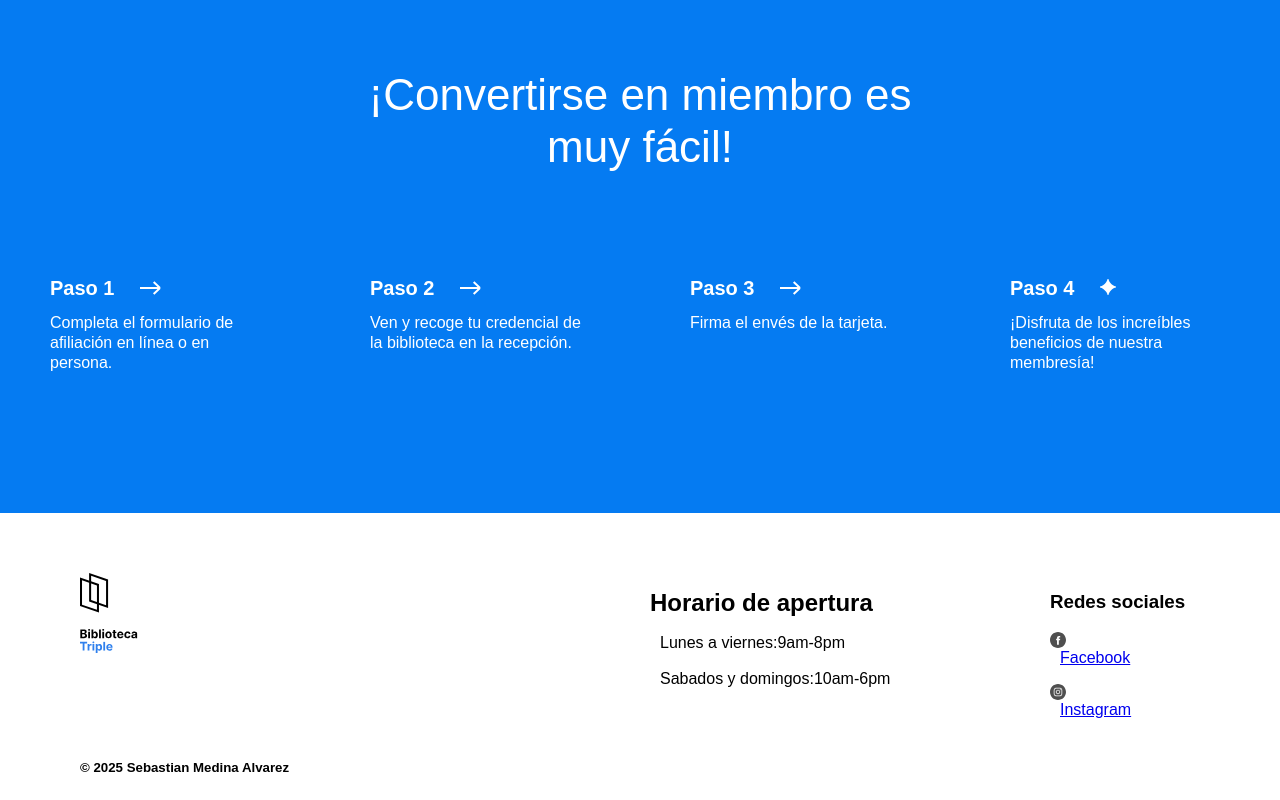
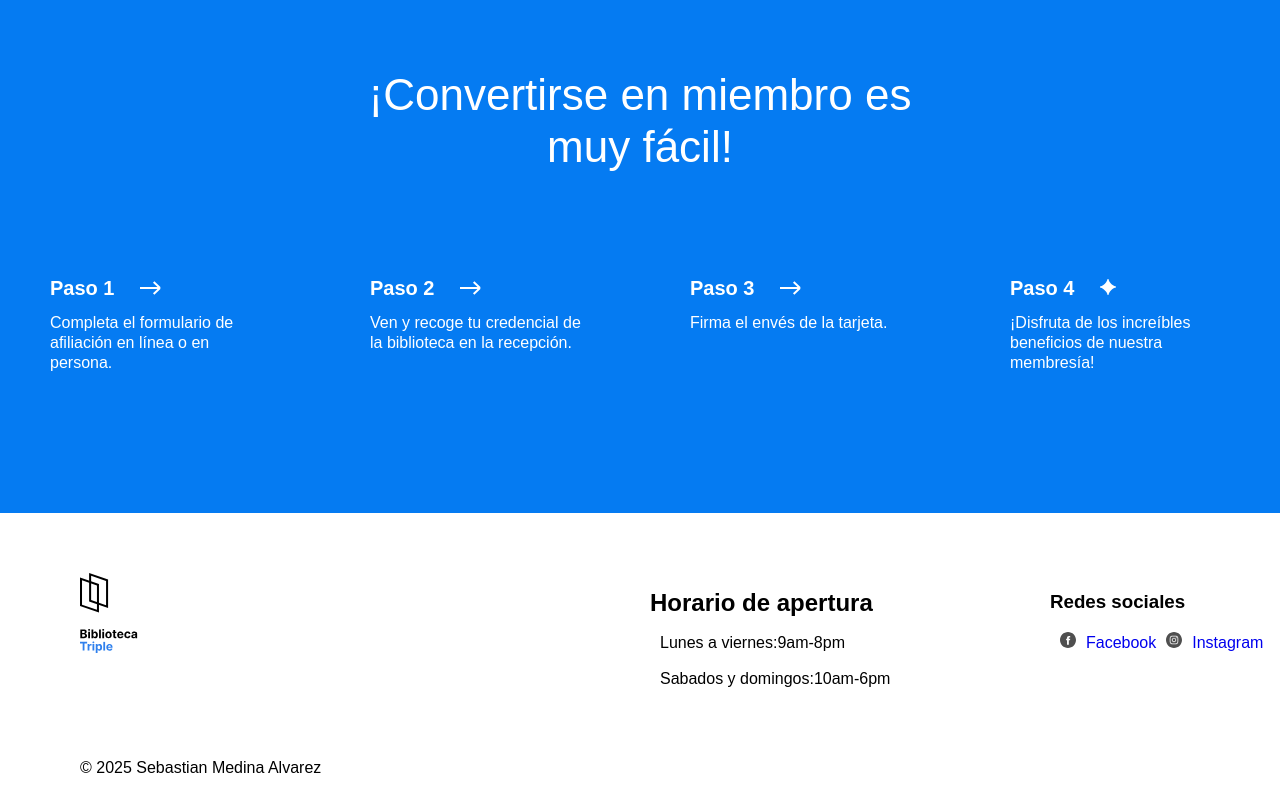
Before and after one commit to sebassjaeguer/web_project_library_es, a plain HTML site: page index.html in a window 1280 px wide. Shown: the part 2851-3651 px from the top of the page. Drawn offline with Linux system fonts and the light colour scheme.

Commit message:
corrrecciones

```diff
--- a/index.html
+++ b/index.html
@@ -281,8 +281,9 @@
             </li>
           </ul>
         </section>
-        <section id="footer">
-          <footer class="footer">
+      </main>
+
+      <footer id="footer" class="footer">
         <div class="footer__columns">
           <div class="footer__column">
             <img
@@ -304,32 +305,31 @@
             <h3 class="footer__column-heading">Redes sociales</h3>
             <!-- este -->
             <ul class="footer__list">
-                  <li class="footer__social-icon">
-                    <a class="footer__column-lik" href="#"
-                      ><img src="/images/facebook_white.svg" alt="logo-fb"
-                    /></a>
-                  </li>
               <li class="footer__list-item">
-                    <a class="footer__column-lik" href="#">Facebook </a>
+                <a class="footer__column-link" href="#"
+                  ><img
+                    class="footer__social-icon"
+                    src="/images/facebook_white.svg"
+                    alt="logo-fb"
+                  />Facebook</a
+                >
               </li>
 
-                  <li class="footer__social-icon">
-                    <a class="footer__column-lik" href="#"
-                      ><img src="/images/instagram_white.svg" alt="logo-ig"
-                    /></a>
-                  </li>
               <li class="footer__list-item">
-                    <a class="footer__column-lik" href="#">Instagram</a>
+                <a class="footer__column-link" href="#"
+                  ><img
+                    class="footer__social-icon"
+                    src="/images/instagram_white.svg"
+                    alt="logo-ig"
+                  />Instagram</a
+                >
               </li>
             </ul>
           </div>
         </div>
-            <div class="footer__copyright">
-              <h5>© 2025 Sebastian Medina Alvarez</h5>
-            </div>
+
+        <p class="footer__copyright">© 2025 Sebastian Medina Alvarez</p>
       </footer>
-        </section>
-      </main>
     </div>
   </body>
 </html>
--- a/styles/style.css
+++ b/styles/style.css
@@ -348,7 +348,6 @@
   margin-bottom: 20px;
 }
 .footer__column-link {
-  color: white;
   text-decoration: none;
 }
 .footer__column_content_social {
@@ -356,11 +355,10 @@
   height: 80px;
   margin-right: 80px;
 }
-.social {
-  display: flex;
-}
 
 .footer__list {
+  display: flex;
+  flex-wrap: wrap;
   list-style-type: none;
   padding: 0;
   margin: 0;
@@ -375,6 +373,7 @@
 .footer__social-icon {
   width: 16px;
   height: 16px;
+  margin-right: 10px;
 }
 .footer__copyright {
   margin-top: 100px;
```
Lines whose indentation alone changed are shown as unchanged.
